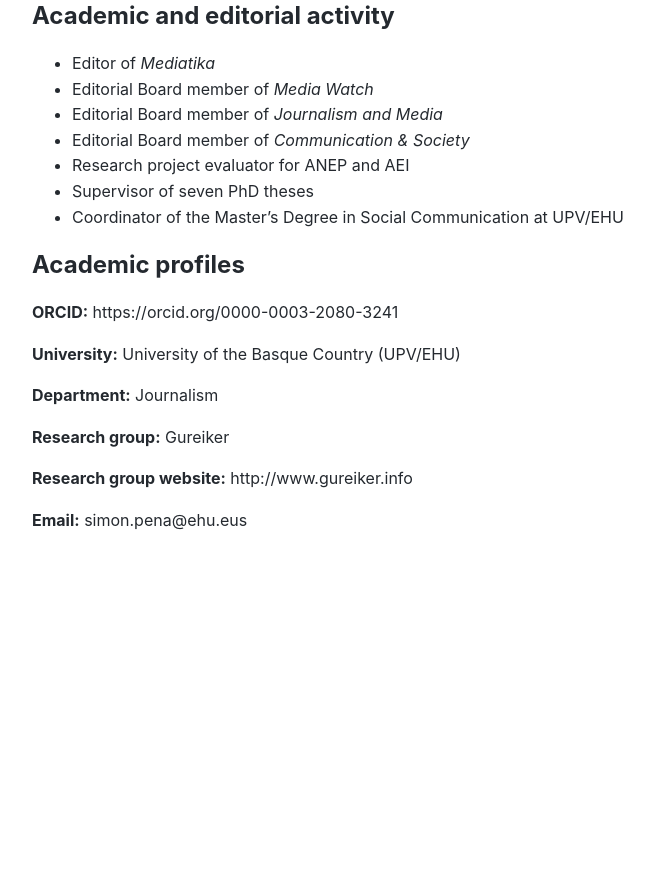
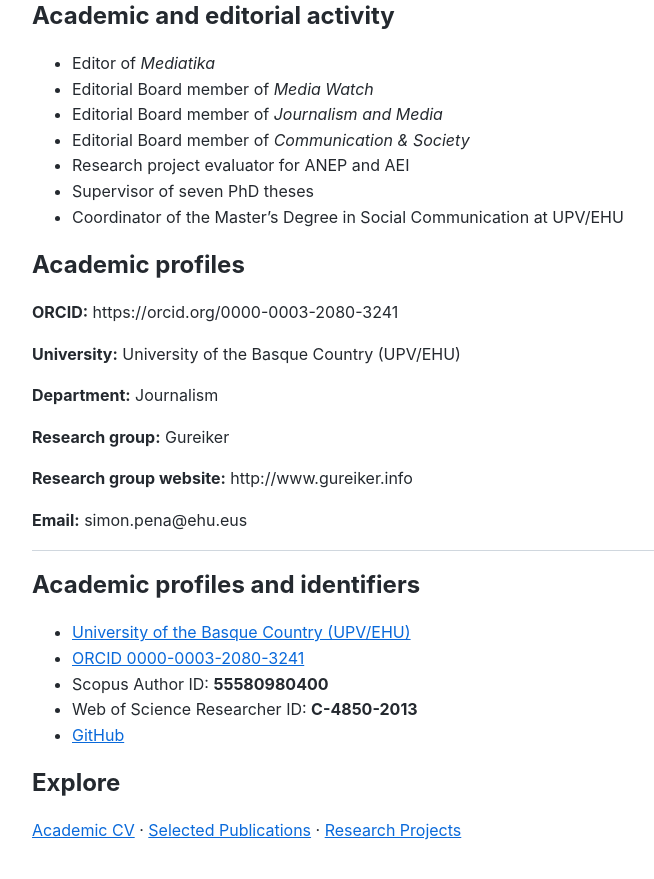
Before and after one commit to spenafernandez/spenafernandez, a Jekyll site: the page built from index.md, in a window 1280 px wide and 900 px high, scrolled down 2985 px. Shown: the top 879 px of the window, without its empty margins (178-832 px from the left). Built offline with Jekyll 4.4.1, drawn with Linux system fonts in a browser that asks for light colours; before the commit the page ends 3575 px from its top, so only the background shows below that.

Commit message:
Update index.md

```diff
--- a/index.md
+++ b/index.md
@@ -144,3 +144,19 @@ Simón Peña-Fernández was also part of the team that drafted the **Decalogue f
 **Research group website:** http://www.gureiker.info
 
 **Email:** simon.pena@ehu.eus
+
+---
+
+## Academic profiles and identifiers
+
+- [University of the Basque Country (UPV/EHU)](https://www.ehu.eus/es/web/departamento-periodismo/simon-pena-fernandez)
+- [ORCID 0000-0003-2080-3241](https://orcid.org/0000-0003-2080-3241)
+- Scopus Author ID: **55580980400**
+- Web of Science Researcher ID: **C-4850-2013**
+- [GitHub](https://github.com/spenafernandez)
+
+## Explore
+
+[Academic CV](/spenafernandez/cv/) ·
+[Selected Publications](/spenafernandez/publications/) ·
+[Research Projects](/spenafernandez/projects/)
```
